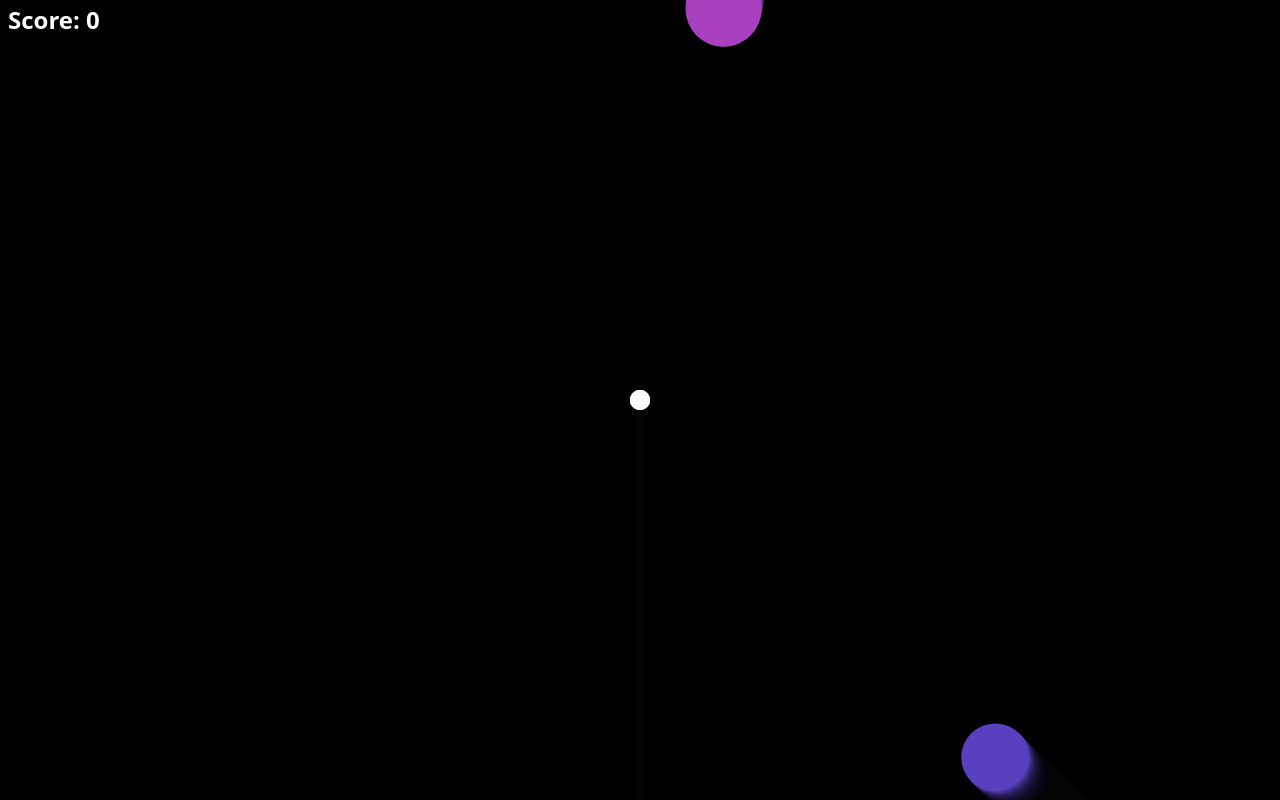
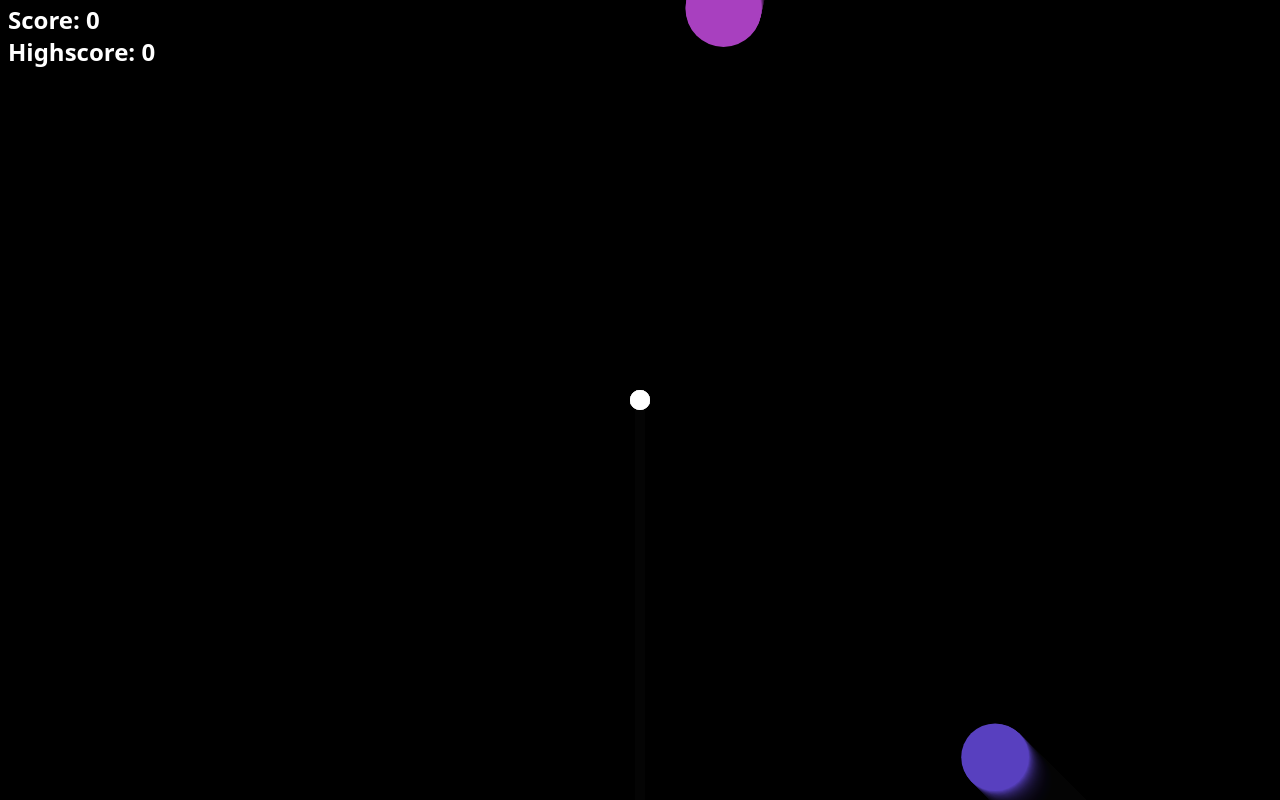
Before and after one commit to Kmixelel/Sphera.io, a website: page index.html in a window 1280 px wide. Both pictures are taken after a click on the button "Start Game". Drawn offline with nearby package versions, Linux system fonts and the light colour scheme.

Commit message:
Added Highscore system

```diff
--- a/index.html
+++ b/index.html
@@ -1,11 +1,13 @@
 <!DOCTYPE html>
 <html lang="en">
+
 <head>
     <meta charset="UTF-8">
     <meta http-equiv="X-UA-Compatible" content="IE=edge">
     <meta name="viewport" content="width=device-width, initial-scale=1.0">
     <title>Sphera.io</title>
 </head>
+
 <body>
     <style>
         body {
@@ -13,13 +15,16 @@
             background: black;
         }
     </style>
-    <div class="fixed text-white text-2xl ml-2 mt-1 select-none font-bold hidden" id="scoreContainerEl"><span>Score: </span><span
-            id="scoreEl">0</span></div>
+    <div class="fixed text-white text-2xl ml-2 mt-1 select-none font-bold hidden" id="scoreContainerEl">
+        <span>Score: </span><span id="scoreEl">0</span><br>
+        <span>Highscore: </span><span id="highScoreEl">0</span>
+    </div>
 
     <div class="fixed inset-0 flex items-center justify-center" id="modalEl">
         <div class="bg-white max-w-md w-full p-6 text-center rounded-2xl">
             <h1 class="text-4xl font-bold leading-none" id="bigScoreEl">0</h1>
             <p class="text-sm text-gray-700 mb-4">Points</p>
+            <p class="text-md text-gray-700 mb-4">Highscore: <span id="bigHighScoreEl">0</span></p>
             <div>
                 <button class="bg-blue-500 text-white
         w-full py-3 rounded-full text-sm" id="startGameBtn">Start Game</button>
@@ -34,4 +39,5 @@
         crossorigin="anonymous" referrerpolicy="no-referrer"></script>
     <script src="./index.js"></script>
 </body>
+
 </html>
--- a/index.js
+++ b/index.js
@@ -7,14 +7,23 @@ const canvas = document.querySelector('canvas');
 const c = canvas.getContext('2d');
 const scoreContainerEl = document.querySelector('#scoreContainerEl');
 const scoreEl = document.querySelector('#scoreEl');
+const highScoreEl = document.querySelector('#highScoreEl');
 const startGameBtn = document.querySelector('#startGameBtn');
 const modalEl = document.querySelector('#modalEl');
 const bigScoreEl = document.querySelector('#bigScoreEl');
+const bigHighScoreEl = document.querySelector('#bigHighScoreEl');
 
 canvas.width = innerWidth;
 canvas.height = innerHeight;
 
 let flag_gameActive = false;
+
+if (localStorage.getItem('highscore')) {
+    bigHighScoreEl.innerHTML = localStorage.getItem('highscore');
+} else {
+    localStorage.setItem('highscore', 0);
+}
+
 class Player {
     constructor(x, y, radius, color) {
         this.x = x;
@@ -112,6 +121,7 @@ let particles = [];
 
 function init() {
     flag_gameActive = true;
+    highScoreEl.innerHTML = localStorage.getItem('highscore');
     scoreContainerEl.classList.remove("hidden");
     player = new Player(x, y, 10, 'white');
     projectiles = [];
@@ -190,8 +200,12 @@ function animate() {
             flag_gameActive = false;
             scoreContainerEl.classList.add("hidden");
             cancelAnimationFrame(animationId);
+            bigScoreEl.innerHTML = score;
+            if (score > localStorage.getItem('highscore')) {
+                localStorage.setItem('highscore', score);
+                bigHighScoreEl.innerHTML = score;
+            }
             modalEl.style.display = 'flex';
-            bigScoreEl.innerHTML = score;
         }
 
         projectiles.forEach((projectile, projectileIndex) => {
--- a/package.json
+++ b/package.json
@@ -18,5 +18,9 @@
   "homepage": "https://github.com/Kmixelel/bigdick69.tk#readme",
   "devDependencies": {
     "tailwindcss": "^3.1.5"
+  },
+  "dependencies": {
+    "faunadb": "^4.6.0",
+    "netlify-identity-widget": "^1.9.2"
   }
 }
```
Also changed, not shown: 1 other file.
